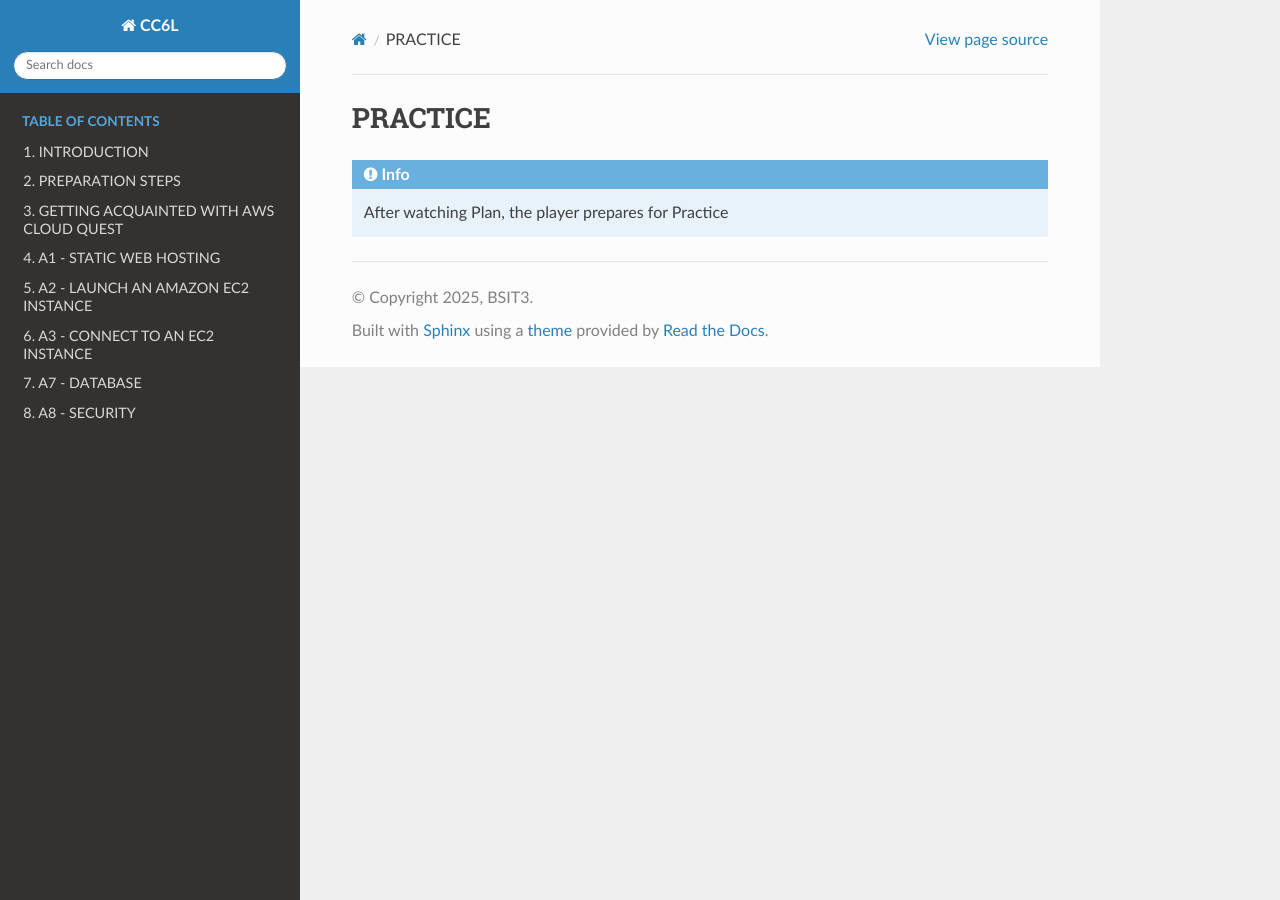
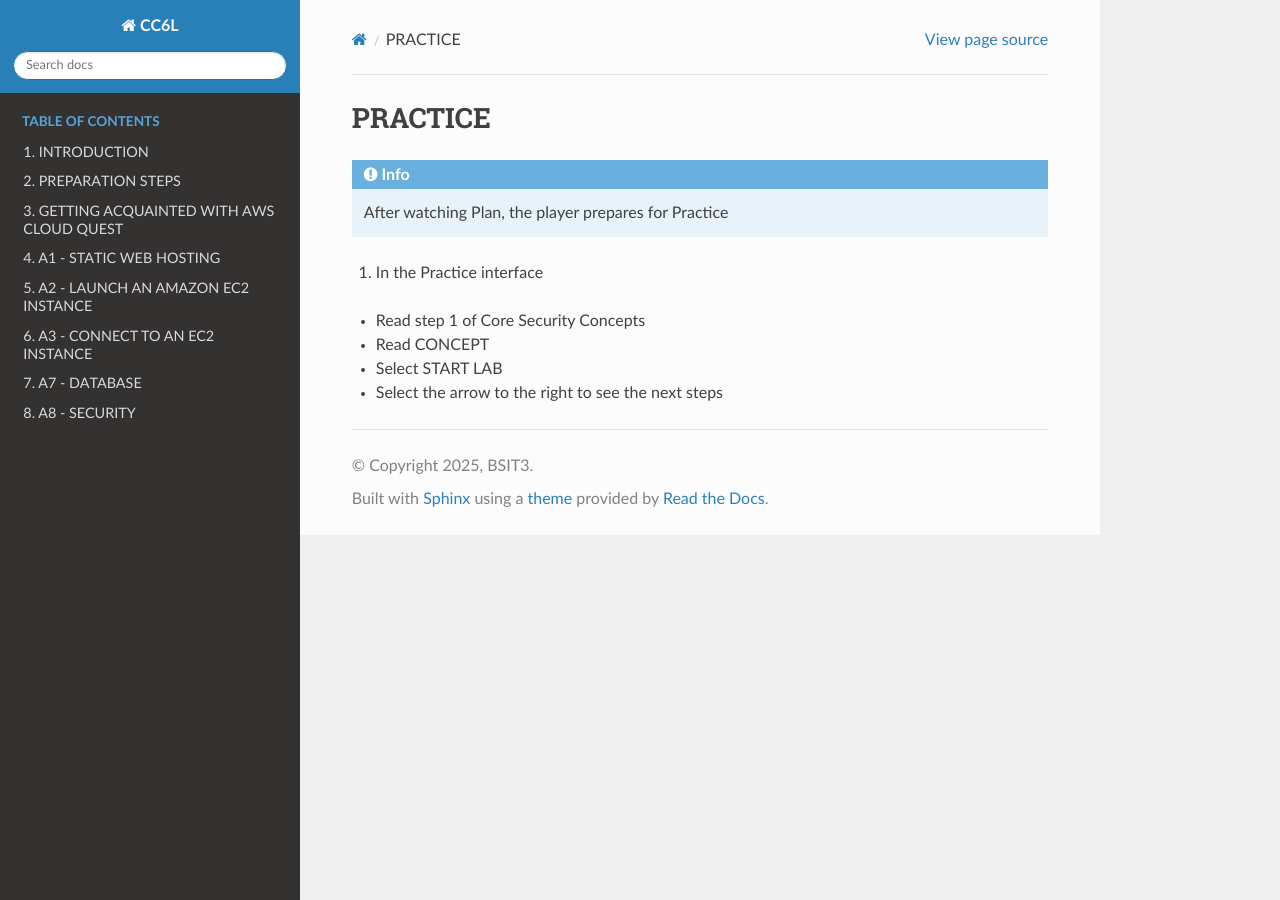
Before and after one commit to jambybrillo/aws_partitioner, a Sphinx documentation site: the page built from docs/source/a8_practice.rst, in a window 1280 px wide. Built offline with Sphinx 7.4.7 and the Read the Docs theme 3.1.0, drawn with Linux system fonts in a browser that asks for light colours.

Commit message:
Update a8_practice.rst

```diff
--- a/docs/source/a8_practice.rst
+++ b/docs/source/a8_practice.rst
@@ -4,3 +4,11 @@
 .. admonition:: Info
 
  After watching Plan, the player prepares for Practice
+
+
+1. In the Practice interface
+
+- Read step 1 of Core Security Concepts
+- Read CONCEPT
+- Select START LAB
+- Select the arrow to the right to see the next steps
```
